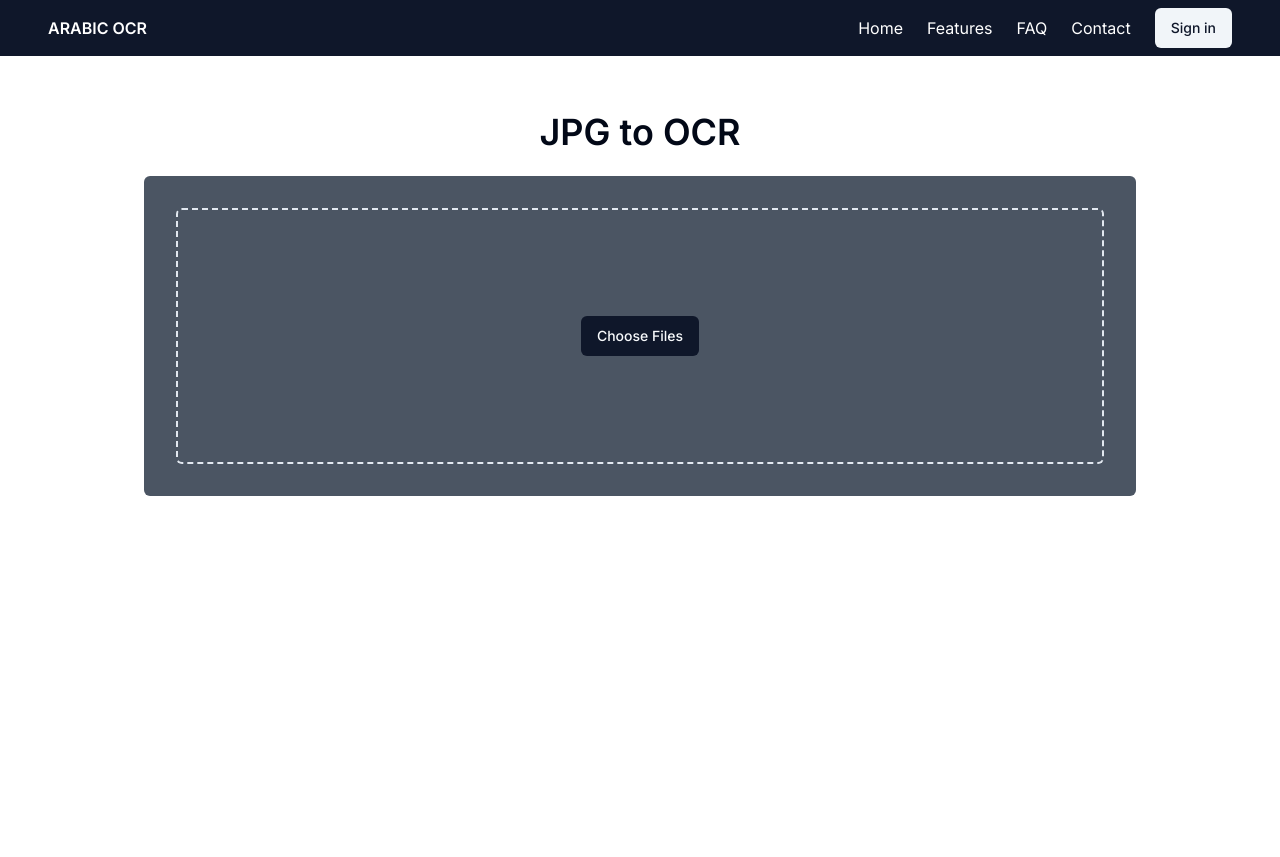
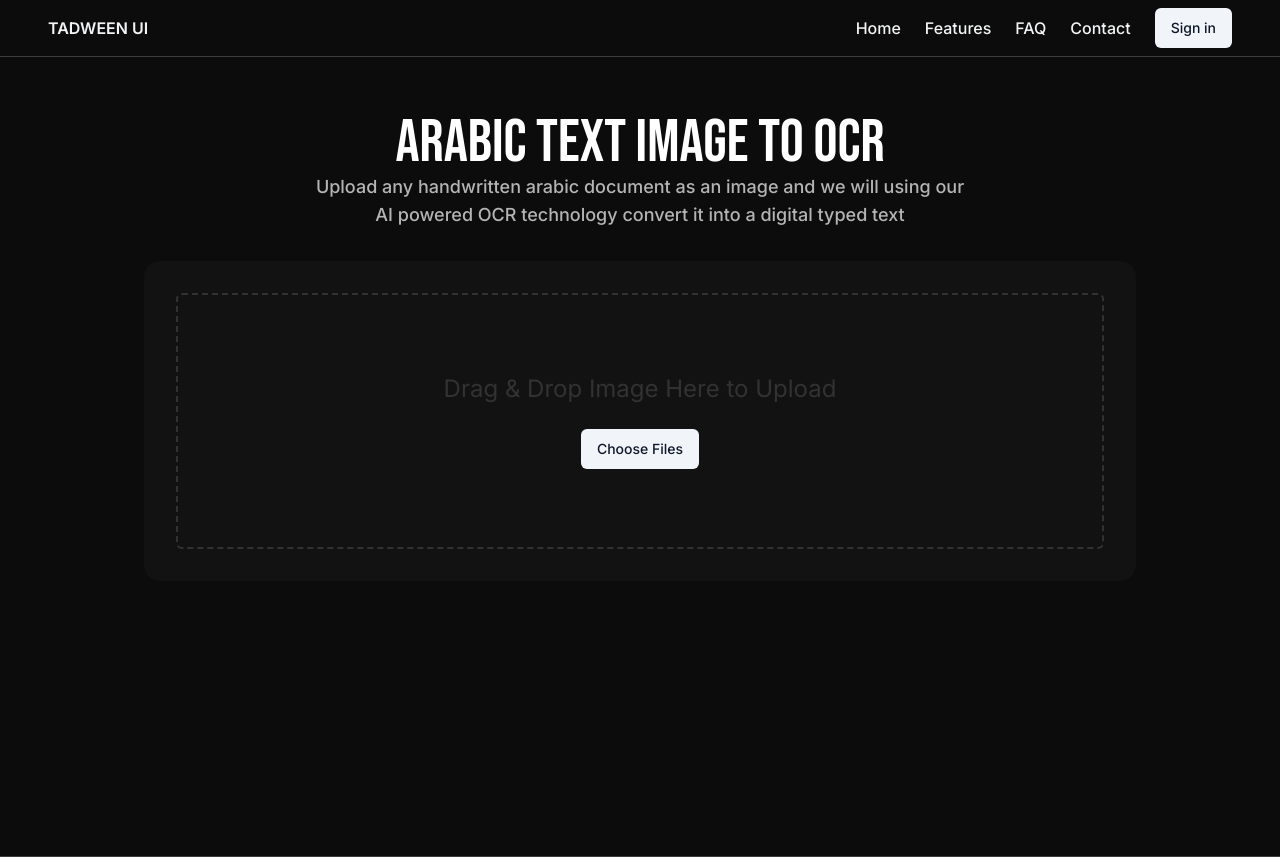
Before and after one commit to TekhliqAI/LowResourceUrduTTS, a Next.js app: page / in a window 1280 px wide. Before the commit the page ends 800 px from the top, so only its background shows below. Built offline with nearby package versions, Linux system fonts and the light colour scheme.

Commit message:
style upload section

```diff
--- a/package.json
+++ b/package.json
@@ -1,5 +1,5 @@
 {
-  "name": "arabic-ocr",
+  "name": "tadween-ui",
   "version": "0.1.0",
   "private": true,
   "scripts": {
@@ -9,6 +9,7 @@
     "lint": "next lint"
   },
   "dependencies": {
+    "@radix-ui/react-navigation-menu": "^1.1.4",
     "@radix-ui/react-slot": "^1.0.2",
     "class-variance-authority": "^0.7.0",
     "clsx": "^2.0.0",
--- a/src/app/layout.js
+++ b/src/app/layout.js
@@ -4,7 +4,7 @@
 const inter = Inter({ subsets: ["latin"] });
 
 export const metadata = {
-  title: "Arabic OCR",
+  title: "Tadween UI",
   description: "Generate arabic text digitally from images",
 };
 
--- a/src/app/page.js
+++ b/src/app/page.js
@@ -1,11 +1,9 @@
-import { Header } from "@/components/header";
-import { Button } from "@/components/ui/button";
-import UploadSection from "@/components/uploadSection";
-import Image from "next/image";
+import { Header } from "@/components/Header";
+import UploadSection from "@/components/UploadSection";
 
 export default function Home() {
   return (
-    <main>
+    <main className="bg-[#0c0c0c] ">
       <Header />
       <UploadSection />
     </main>
--- a/src/components/header.jsx
+++ b/src/components/header.jsx
@@ -1,14 +1,13 @@
-import React from "react";
 import { Button } from "./ui/button";
 
 export const Header = () => {
   return (
-    <header className="bg-slate-900 text-white py-2 flex justify-between px-12 items-center">
+    <header className=" text-white py-2 flex justify-between px-12 items-center border-b-[1px] border-white border-opacity-20">
       <section className="Logo">
-        <h2 className="font-semibold uppercase"> Arabic OCR</h2>
+        <h2 className="font-semibold uppercase text-gray-100"> Tadween UI</h2>
       </section>
 
-      <nav className="flex gap-6 items-center ">
+      <nav className="flex gap-6 items-center font-medium text-gray-100 ">
         <li className="cursor-pointer">Home</li>
         <li className="cursor-pointer">Features</li>
         <li className="cursor-pointer">FAQ</li>
--- /dev/null
+++ b/src/components/ui/navigation-menu.jsx
@@ -0,0 +1,104 @@
+import * as React from "react"
+import * as NavigationMenuPrimitive from "@radix-ui/react-navigation-menu"
+import { cva } from "class-variance-authority"
+import { ChevronDown } from "lucide-react"
+
+import { cn } from "@/lib/utils"
+
+const NavigationMenu = React.forwardRef(({ className, children, ...props }, ref) => (
+  <NavigationMenuPrimitive.Root
+    ref={ref}
+    className={cn(
+      "relative z-10 flex max-w-max flex-1 items-center justify-center",
+      className
+    )}
+    {...props}>
+    {children}
+    <NavigationMenuViewport />
+  </NavigationMenuPrimitive.Root>
+))
+NavigationMenu.displayName = NavigationMenuPrimitive.Root.displayName
+
+const NavigationMenuList = React.forwardRef(({ className, ...props }, ref) => (
+  <NavigationMenuPrimitive.List
+    ref={ref}
+    className={cn(
+      "group flex flex-1 list-none items-center justify-center space-x-1",
+      className
+    )}
+    {...props} />
+))
+NavigationMenuList.displayName = NavigationMenuPrimitive.List.displayName
+
+const NavigationMenuItem = NavigationMenuPrimitive.Item
+
+const navigationMenuTriggerStyle = cva(
+  "group inline-flex h-10 w-max items-center justify-center rounded-md bg-background px-4 py-2 text-sm font-medium transition-colors hover:bg-accent hover:text-accent-foreground focus:bg-accent focus:text-accent-foreground focus:outline-none disabled:pointer-events-none disabled:opacity-50 data-[active]:bg-accent/50 data-[state=open]:bg-accent/50"
+)
+
+const NavigationMenuTrigger = React.forwardRef(({ className, children, ...props }, ref) => (
+  <NavigationMenuPrimitive.Trigger
+    ref={ref}
+    className={cn(navigationMenuTriggerStyle(), "group", className)}
+    {...props}>
+    {children}{" "}
+    <ChevronDown
+      className="relative top-[1px] ml-1 h-3 w-3 transition duration-200 group-data-[state=open]:rotate-180"
+      aria-hidden="true" />
+  </NavigationMenuPrimitive.Trigger>
+))
+NavigationMenuTrigger.displayName = NavigationMenuPrimitive.Trigger.displayName
+
+const NavigationMenuContent = React.forwardRef(({ className, ...props }, ref) => (
+  <NavigationMenuPrimitive.Content
+    ref={ref}
+    className={cn(
+      "left-0 top-0 w-full data-[motion^=from-]:animate-in data-[motion^=to-]:animate-out data-[motion^=from-]:fade-in data-[motion^=to-]:fade-out data-[motion=from-end]:slide-in-from-right-52 data-[motion=from-start]:slide-in-from-left-52 data-[motion=to-end]:slide-out-to-right-52 data-[motion=to-start]:slide-out-to-left-52 md:absolute md:w-auto ",
+      className
+    )}
+    {...props} />
+))
+NavigationMenuContent.displayName = NavigationMenuPrimitive.Content.displayName
+
+const NavigationMenuLink = NavigationMenuPrimitive.Link
+
+const NavigationMenuViewport = React.forwardRef(({ className, ...props }, ref) => (
+  <div className={cn("absolute left-0 top-full flex justify-center")}>
+    <NavigationMenuPrimitive.Viewport
+      className={cn(
+        "origin-top-center relative mt-1.5 h-[var(--radix-navigation-menu-viewport-height)] w-full overflow-hidden rounded-md border bg-popover text-popover-foreground shadow-lg data-[state=open]:animate-in data-[state=closed]:animate-out data-[state=closed]:zoom-out-95 data-[state=open]:zoom-in-90 md:w-[var(--radix-navigation-menu-viewport-width)]",
+        className
+      )}
+      ref={ref}
+      {...props} />
+  </div>
+))
+NavigationMenuViewport.displayName =
+  NavigationMenuPrimitive.Viewport.displayName
+
+const NavigationMenuIndicator = React.forwardRef(({ className, ...props }, ref) => (
+  <NavigationMenuPrimitive.Indicator
+    ref={ref}
+    className={cn(
+      "top-full z-[1] flex h-1.5 items-end justify-center overflow-hidden data-[state=visible]:animate-in data-[state=hidden]:animate-out data-[state=hidden]:fade-out data-[state=visible]:fade-in",
+      className
+    )}
+    {...props}>
+    <div
+      className="relative top-[60%] h-2 w-2 rotate-45 rounded-tl-sm bg-border shadow-md" />
+  </NavigationMenuPrimitive.Indicator>
+))
+NavigationMenuIndicator.displayName =
+  NavigationMenuPrimitive.Indicator.displayName
+
+export {
+  navigationMenuTriggerStyle,
+  NavigationMenu,
+  NavigationMenuList,
+  NavigationMenuItem,
+  NavigationMenuContent,
+  NavigationMenuTrigger,
+  NavigationMenuLink,
+  NavigationMenuIndicator,
+  NavigationMenuViewport,
+}
--- a/src/components/uploadSection.jsx
+++ b/src/components/uploadSection.jsx
@@ -1,13 +1,22 @@
-import React from "react";
 import { Button } from "./ui/button";
+import { Bebas_Neue } from "next/font/google";
+
+const bebas_neue = Bebas_Neue({ subsets: ["latin"], weight: "400" });
 
 const UploadSection = () => {
   return (
-    <section className="flex flex-col items-center justify-between py-14 px-36">
-      <h1 className="text-4xl font-semibold mb-6">JPG to OCR</h1>
-      <div className="h-80 bg-gray-600 w-full p-8 rounded-md">
-        <div className="w-full h-full  border-2 border-dashed rounded-md flex items-center justify-center">
-          <Button>Choose Files</Button>
+    <section className="flex flex-col items-center py-14 px-36 h-screen border-b-[1px] border-white border-opacity-20">
+      <h1 className={`${bebas_neue.className} text-white text-6xl font-semibold  `}>Arabic text image to OCR</h1>
+      <p className={`text-[#b4b4b4] text-lg font-medium`}>
+        Upload any handwritten arabic document as an image and we will using our
+      </p>
+      <p className={`text-[#b4b4b4] text-lg font-medium`}>
+        AI powered OCR technology convert it into a digital typed text
+      </p>
+      <div className="h-80 bg-[#121212] w-full p-8 rounded-2xl mt-8">
+        <div className="w-full h-full flex-col text-[#323232]  border-2 border-dashed border-[#323232] rounded-md flex items-center justify-center">
+          <p className="text-2xl mb-6">Drag & Drop Image Here to Upload</p>
+          <Button variant="secondary"> Choose Files</Button>
         </div>
       </div>
     </section>
```
Also changed, not shown: 1 other file (tests, documents, lock files or other folders).
